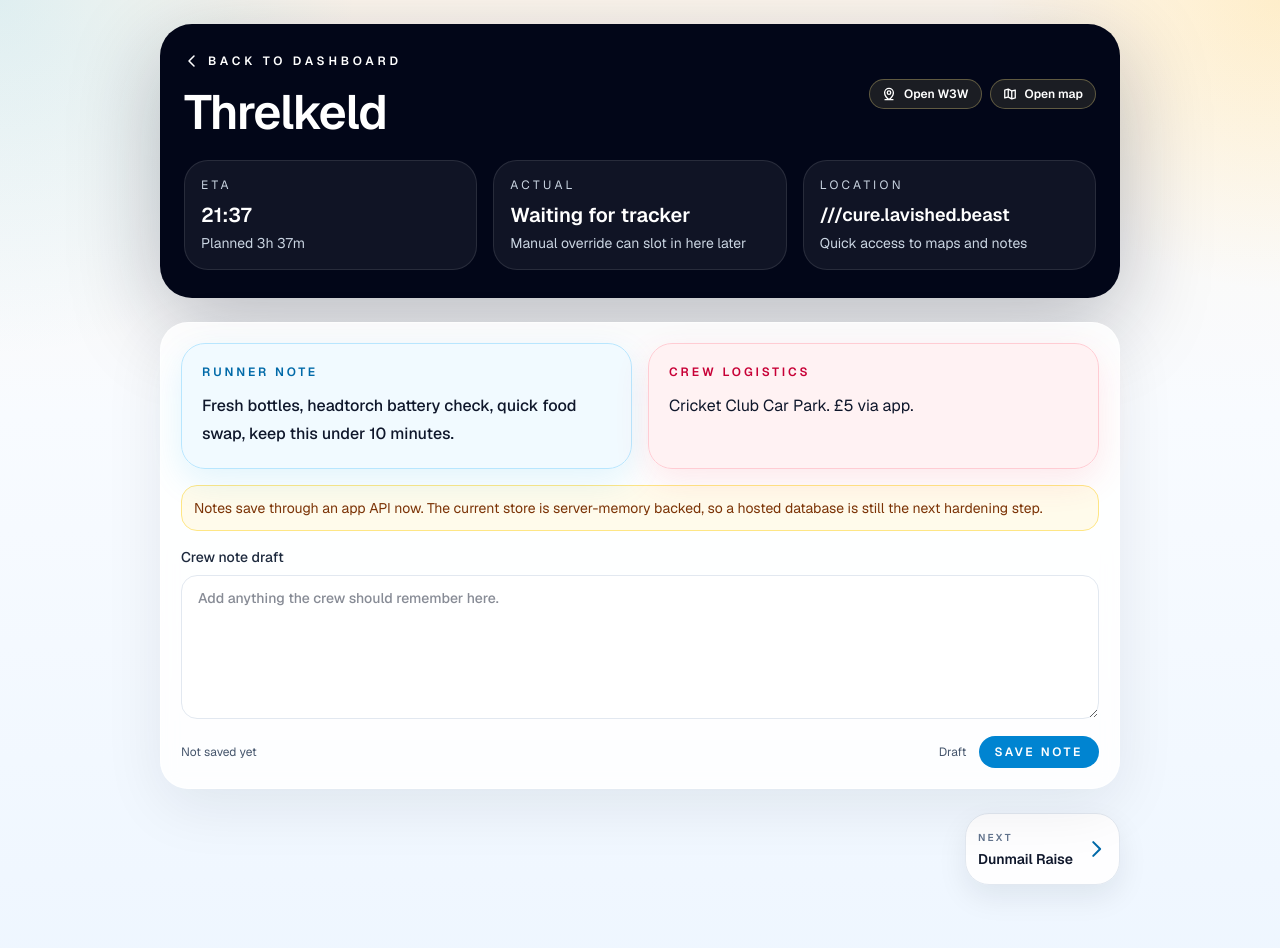
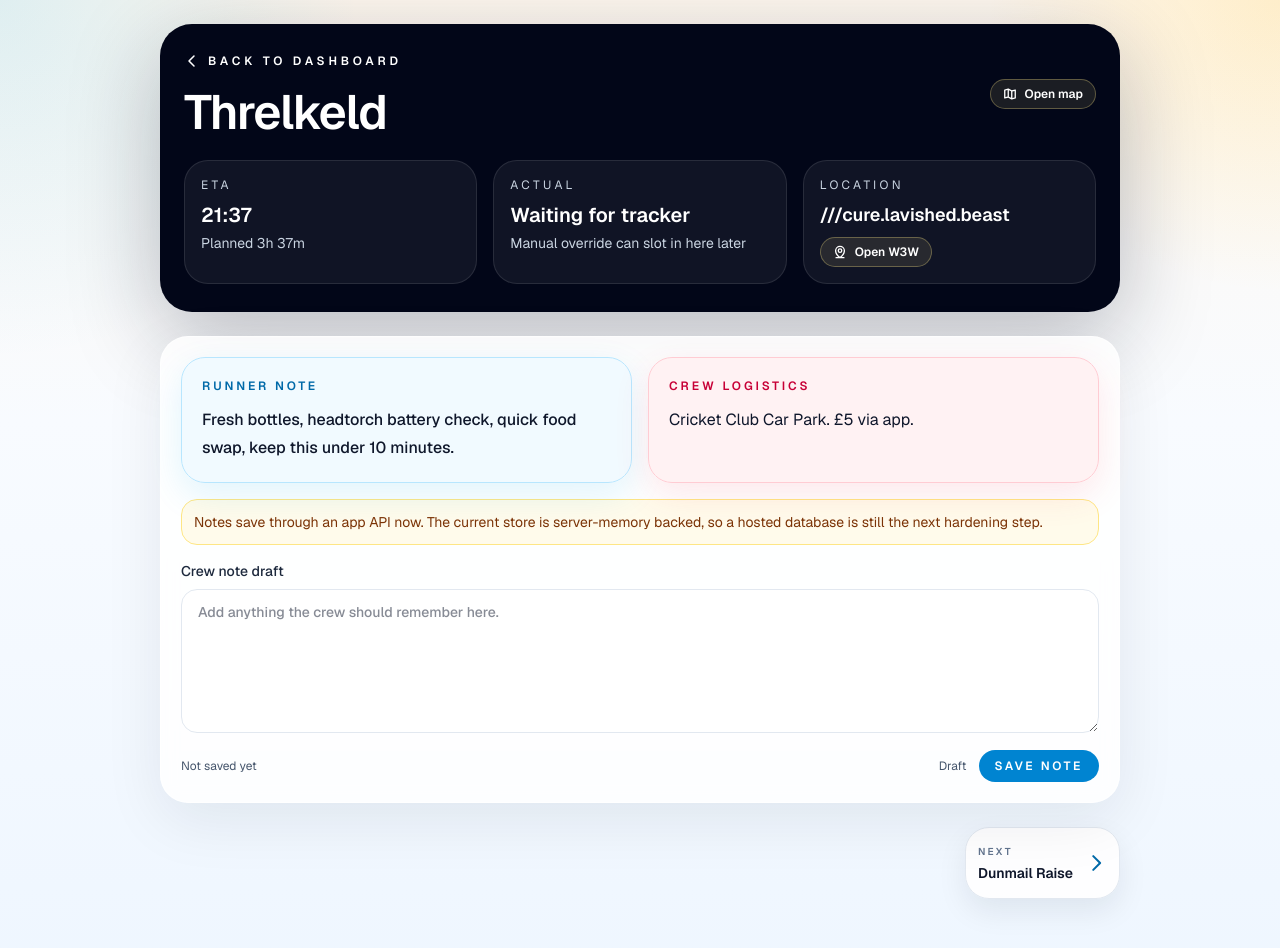
Before and after one commit to yoojene/bgr, a Next.js app: page /changeovers/threlkeld in a window 1280 px wide. Shown: the top 948 px of the page. Built offline with nearby package versions, Linux system fonts and the light colour scheme.

Commit message:
remove tracker status and move w3w button

```diff
--- a/src/app/changeovers/[checkpoint]/page.tsx
+++ b/src/app/changeovers/[checkpoint]/page.tsx
@@ -48,14 +48,6 @@ export default async function ChangeoverPage({ params }: PageProps) {
               </h1>
             </div>
             <div className="flex flex-wrap items-center justify-end gap-2">
-              <Link
-                className="inline-flex items-center gap-2 rounded-full border border-amber-200/30 bg-amber-200/10 px-3 py-1.5 text-xs font-semibold text-amber-100 transition hover:border-amber-200/50 hover:bg-amber-200/20 hover:text-white"
-                href={`https://what3words.com/${entry.location.w3w.replace(/^\/\/\//, "")}`}
-                target="_blank"
-              >
-                <MapPinLine size={14} weight="bold" aria-hidden="true" />
-                Open W3W
-              </Link>
               <a
                 className="inline-flex items-center gap-2 rounded-full border border-amber-200/30 bg-amber-200/10 px-3 py-1.5 text-xs font-semibold text-amber-100 transition hover:border-amber-200/50 hover:bg-amber-200/20 hover:text-white"
                 href={entry.location.mapsUrl}
@@ -98,9 +90,14 @@ export default async function ChangeoverPage({ params }: PageProps) {
                 Location
               </p>
               <p className="mt-2 text-lg font-semibold">{entry.location.w3w}</p>
-              <p className="mt-1 text-sm text-slate-300">
-                Quick access to maps and notes
-              </p>
+              <Link
+                className="inline-flex items-center gap-2 rounded-full border border-amber-200/30 bg-amber-200/10 mt-2 px-3 py-1.5 text-xs font-semibold text-amber-100 transition hover:border-amber-200/50 hover:bg-amber-200/20 hover:text-white"
+                href={`https://what3words.com/${entry.location.w3w.replace(/^\/\/\//, "")}`}
+                target="_blank"
+              >
+                <MapPinLine size={14} weight="bold" aria-hidden="true" />
+                Open W3W
+              </Link>
             </div>
           </div>
         </section>
--- a/src/app/page.tsx
+++ b/src/app/page.tsx
@@ -291,20 +291,6 @@ export default async function Home() {
                 ingestion is added.
               </p>
             </article>
-            <article
-              className={`${statCardClass} border-emerald-200/80 bg-emerald-50/90`}
-            >
-              <p className="text-xs font-semibold uppercase tracking-[0.28em] text-emerald-700">
-                Tracker status
-              </p>
-              <h2 className="mt-3 text-2xl font-semibold text-slate-950">
-                Embed ready
-              </h2>
-              <p className="mt-2 text-sm leading-6 text-slate-600">
-                Actual arrival times will populate from the live tracker once
-                the parser layer is wired.
-              </p>
-            </article>
           </div>
         </section>
 
```
